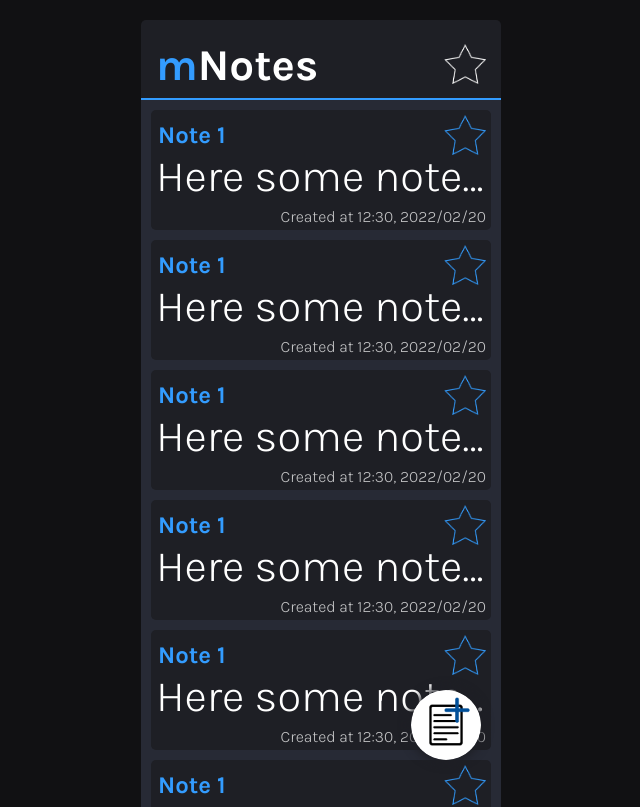
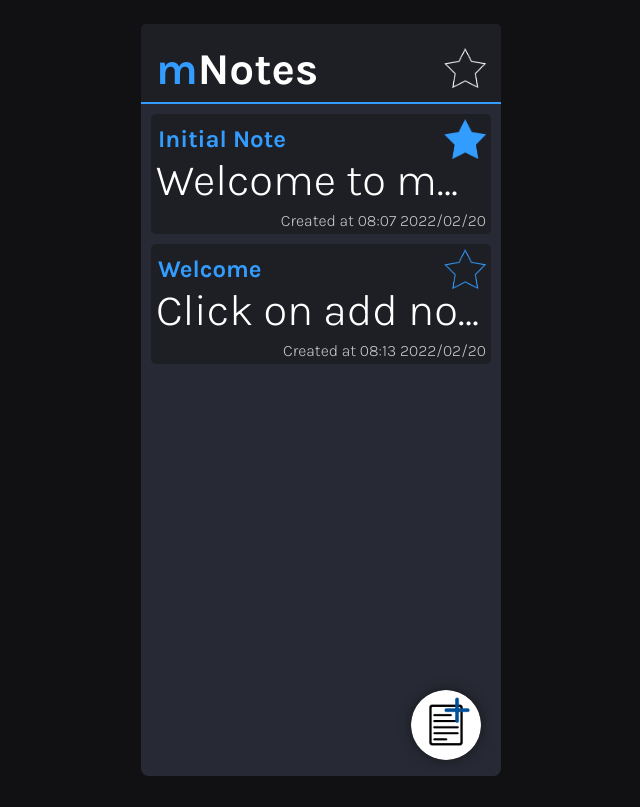
Before and after one commit to alisariyer/mnotes, a React (Create React App) app: page / in a window 1280 px wide. Shown: the top 807 px of the page, without its empty margins (319-959 px from the left). Built offline with nearby package versions, Linux system fonts and the light colour scheme.

Commit message:
1. Create a data.json file for initial data 2. Use in useState and create a notes state 3. Add props and use in Note.js to use json file data 4. Create handleIsFavorite function to handle click on star image and change images (fill-empty)

```diff
--- a/src/App.js
+++ b/src/App.js
@@ -1,15 +1,25 @@
-import React from "react";
+import React, {useState} from "react";
 import Header from "./components/Header";
 import Body from "./components/Body";
 import Footer from "./components/Footer";
+import data from './data.json';
 
 export default function App() {
+  const [notes, setNotes] = useState(data.notes);
+  const handleIsFavorite = (id) => {
+    setNotes(prevNotes => {
+      return prevNotes.map(
+        note => note.id === id ?
+        { ...note, isFavorite: !note.isFavorite} :
+        note)
+    })
+  }
   return (
     <>
       <div className="cover"></div>
       <Header />
       <div className="container">
-        <Body />
+        <Body notes={notes} handleIsFavorite={handleIsFavorite}/>
         <Footer />
       </div>
     </>
--- a/src/components/Body.js
+++ b/src/components/Body.js
@@ -1,15 +1,11 @@
 import React from "react";
 import Note from './Note';
 
-export default function Body() {
+export default function Body({ notes , handleIsFavorite }) {
+    const cards = notes.map((note) => <Note key={note.id} note={note} handleIsFavorite={handleIsFavorite}/>)
     return (
         <main>
-            <Note />
-            <Note />
-            <Note />
-            <Note />
-            <Note /><Note />
-            <Note />
+            { cards }
         </main>
     )
 }
--- a/src/components/Footer.js
+++ b/src/components/Footer.js
@@ -2,8 +2,8 @@ import React from "react";
 
 export default function Footer() {
     return (
-        <footer class="footer">
-            <img class="button" src="./images/add.png" alt="add button" />
+        <footer className="footer">
+            <img className="button" src="./images/add.png" alt="add button" />
         </footer>
     )
 }
--- a/src/components/Header.js
+++ b/src/components/Header.js
@@ -2,9 +2,9 @@ import React from "react";
 
 export default function Header() {
     return (
-        <header class="header">
+        <header className="header">
             <h1><span>m</span>Notes</h1>
-            <img class="star" src="./images/star-empty-white.png" alt="empty star"/>
+            <img className="star" src="./images/star-empty-white.png" alt="empty star"/>
         </header>
     )
 }
--- a/src/components/Note.js
+++ b/src/components/Note.js
@@ -1,17 +1,18 @@
 import React from "react";
 
-export default function Note() {
+export default function Note({note, handleIsFavorite}) {
+  const imageName = note.isFavorite ? "star-fill-blue" : "star-empty-blue";
   return (
-    <section class="card">
+    <section className="card">
       <header>
-        <h2>Note 1</h2>
-        <img class="star" src="./images/star-empty-blue.png" alt="star filled" />
+        <h2>{note.title}</h2>
+        <img className="star" src={`./images/${imageName}.png`} alt="star filled" onClick={() => handleIsFavorite(note.id)}/>
       </header>
       <div>
-        <p class="note">Here some notes all about you but </p>
+        <p className="note">{note.note}</p>
       </div>
       <footer>
-        <p>Created at <time datetime="2022-05-15T12:30">12:30, 2022/02/20</time></p>
+        <p>Created at <time dateTime={`${note.createdAt.slice(6)}T${note.createdAt.slice(0,5)}`}>{note.createdAt}</time></p>
       </footer>
     </section>
   );
--- /dev/null
+++ b/src/data.json
@@ -0,0 +1,18 @@
+{
+    "notes" : [
+        {
+            "id" : 1,
+            "title" : "Initial Note",
+            "note": "Welcome to mNote v1.0, you can use this note application freely on front-end side and more securely",
+            "createdAt": "08:07 2022/02/20",
+            "isFavorite": true
+        },
+        {
+            "id" : 2,
+            "title" : "Welcome",
+            "note": "Click on add note button to add a new note",
+            "createdAt": "08:13 2022/02/20",
+            "isFavorite": false
+        }
+    ]
+}
```
